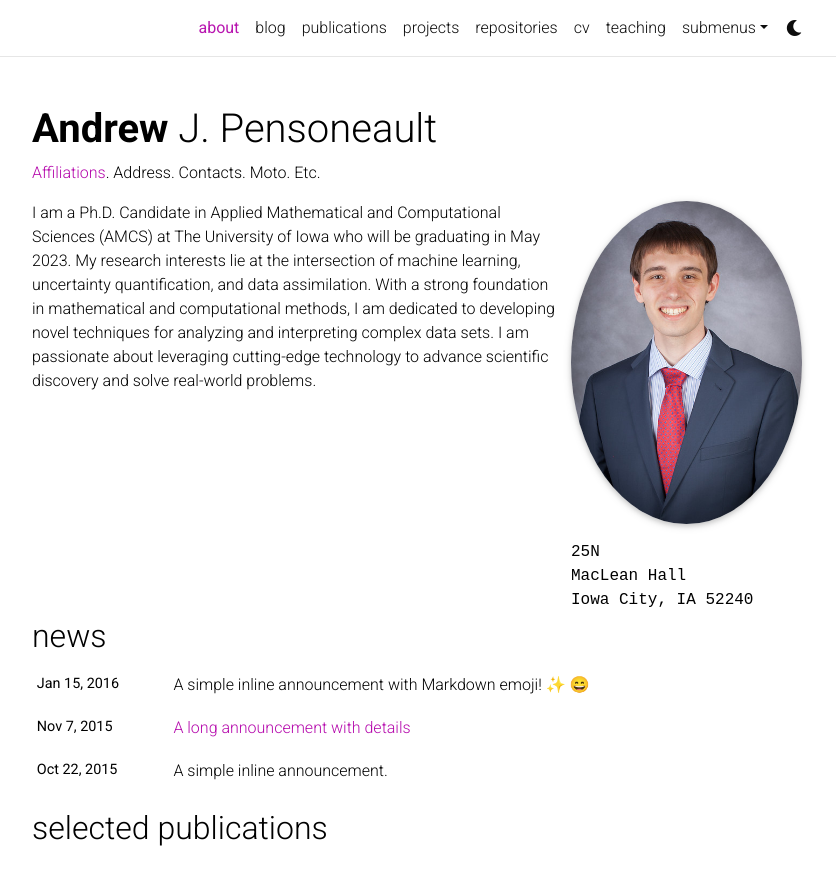
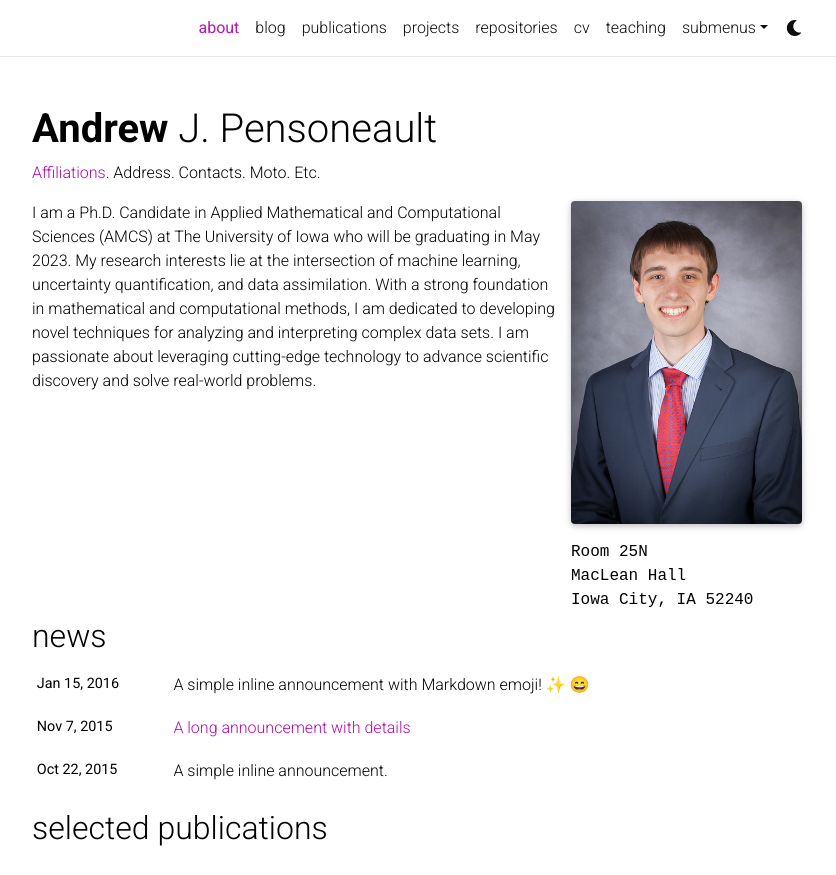
Before and after one commit to Andrewpensoneault/andrewpensoneault-github.io, a Jekyll site: the page built from _pages/about.md, in a window 1280 px wide and 1049 px high, cut to the strip 0-875 px from the top of the window. Shown: the whole strip, without its empty margins (223-1059 px from the left). Built offline with Jekyll 4.4.1, drawn with Linux system fonts in a browser that asks for light colours; full-size pictures stand in for the smaller copies a plugin makes; emoji names are drawn with the system emoji font; comment, search, counter and statistics services are not loaded; a style sheet for code colours, icons or effects is not loaded.

Commit message:
Update about.md

```diff
--- a/_pages/about.md
+++ b/_pages/about.md
@@ -7,9 +7,9 @@
 profile:
   align: right
   image: prof_pic.jpg
-  image_circular: true # crops the image to make it circular
+  image_circular: false # crops the image to make it circular
   address: >
-    <p>25N</p>
+    <p>Room 25N</p>
     <p>MacLean Hall</p>
     <p>Iowa City, IA 52240</p>
 
```
